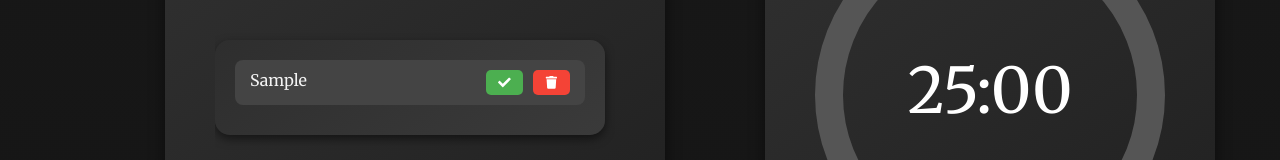
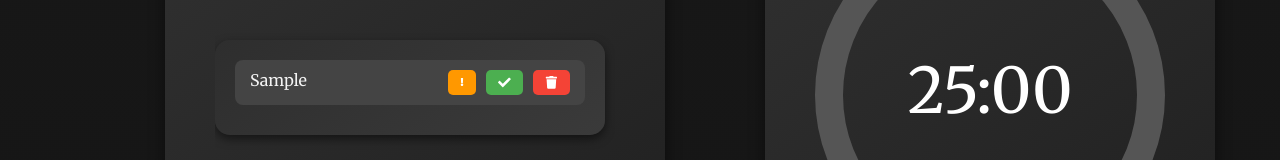
Before and after one commit to haseebraza715/Pomodoro-Timer, a React (Create React App) app: page / in a window 1280 px wide. Both pictures are taken after typing "Sample" into the empty fields and a click on the button "Add Task". Shown: the part 281-441 px from the top of the page. Built offline with nearby package versions, Linux system fonts and the light colour scheme.

Commit message:
Add the priorty button in task to make it more user friendly

```diff
--- a/src/App.js
+++ b/src/App.js
@@ -32,6 +32,13 @@ const App = () => {
     setTasks((prevTasks) =>
       prevTasks.map((task, i) =>
         i === index ? { ...task, completed: !task.completed } : task
+      )
+    );
+  };
+  const togglePriority = (index) => {
+    setTasks((prevTasks) =>
+      prevTasks.map((task, i) =>
+        i === index ? { ...task, priority: !task.priority } : task
       )
     );
   };
@@ -134,6 +141,7 @@ const App = () => {
           addTask={addTask}
           deleteTask={deleteTask}
           completeTask={completeTask}
+          togglePriority={togglePriority}
         />
         <div className="timer-container">
           <TimerDisplay
--- a/src/components/TaskList.css
+++ b/src/components/TaskList.css
@@ -177,6 +177,30 @@
   background-color: #d32f2f;
 }
 
+/* High Priority Task Styling */
+.task-item.high-priority {
+  border-left: 5px solid #ff9800; /* Highlight with orange border */
+  background-color: #555555; /* Slightly darker background */
+}
+
+.task-buttons .priority-button {
+  background-color: #ff9800; /* Orange for Priority Button */
+  color: white;
+  border: none;
+  border-radius: 5px;
+  padding: 6px 10px;
+  font-size: 0.5em;
+  display: flex;
+  align-items: center;
+  justify-content: center;
+  cursor: pointer;
+  transition: background-color 0.3s ease;
+}
+
+.task-buttons .priority-button:hover {
+  background-color: #e68a00;
+}
+
 /* Responsive Adjustments */
 @media (max-width: 768px) {
   .task-box {
--- a/src/components/TaskList.js
+++ b/src/components/TaskList.js
@@ -1,9 +1,16 @@
 import React, { useState } from "react";
 import "./TaskList.css";
-import { FaCheck, FaTrash } from "react-icons/fa";
+import { FaCheck, FaTrash, FaExclamation } from "react-icons/fa";
 import { DragDropContext, Droppable, Draggable } from "react-beautiful-dnd";
 
-const TaskList = ({ tasks, setTasks, addTask, deleteTask, completeTask }) => {
+const TaskList = ({
+  tasks,
+  setTasks,
+  addTask,
+  deleteTask,
+  completeTask,
+  togglePriority,
+}) => {
   const [newTask, setNewTask] = useState("");
 
   const handleAddTask = () => {
@@ -50,13 +57,24 @@ const TaskList = ({ tasks, setTasks, addTask, deleteTask, completeTask }) => {
                       <li
                         className={`task-item ${
                           task.completed ? "completed" : ""
-                        }`}
+                        } ${task.priority ? "high-priority" : ""}`}
                         ref={provided.innerRef}
                         {...provided.draggableProps}
                         {...provided.dragHandleProps}
                       >
                         <span className="task-text">{task.name}</span>
                         <div className="task-buttons">
+                          <button
+                            className="priority-button"
+                            onClick={() => togglePriority(index)}
+                            title={
+                              task.priority
+                                ? "Remove Priority"
+                                : "Mark as High Priority"
+                            }
+                          >
+                            <FaExclamation />
+                          </button>
                           <button
                             className="complete-button"
                             onClick={() => completeTask(index)}
```
